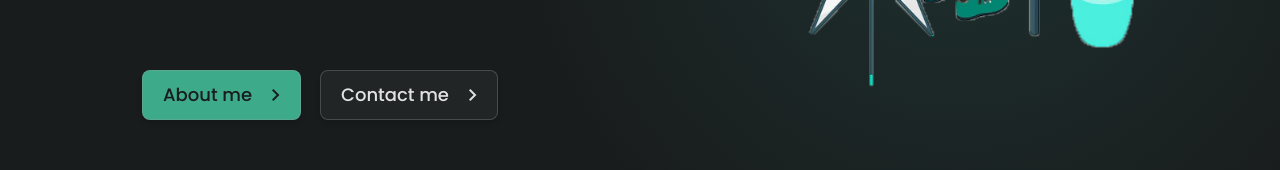
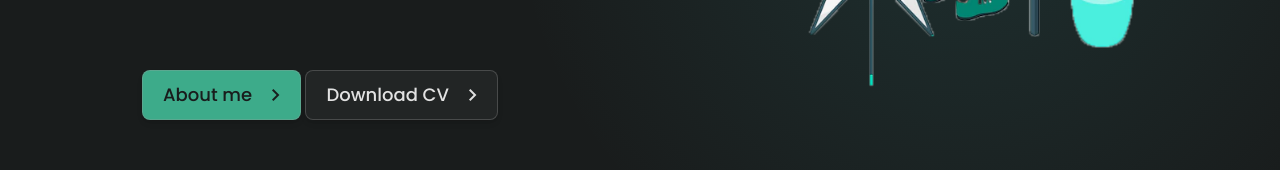
Before and after one commit to Resongeo/resongeo.github.io, a Svelte app: page / in a window 1280 px wide. Shown: the part 541-711 px from the top of the page. Built offline with nearby package versions, Linux system fonts and the light colour scheme.

Commit message:
Download CV option

```diff
--- a/src/lib/PrimaryButton.svelte
+++ /dev/null
@@ -1,14 +0,0 @@
-<script>
-  export let text = ''
-  export let target = '#'
-</script>
-
-<a
-  class="button group rounded-lg bg-primary hover:bg-primary-hover text-default-bg"
-  href={target}
->
-  {text}
-  <span class="material-symbols-outlined ml-3 group-hover:translate-x-1"
-    >chevron_right</span
-  >
-</a>
--- a/src/lib/SecondaryButton.svelte
+++ /dev/null
@@ -1,11 +0,0 @@
-<script>
-  export let text = ''
-  export let target = '#'
-</script>
-
-<a class="button group bg-secondary hover:bg-secondary-hover" href={target}>
-  {text}
-  <span class="material-symbols-outlined ml-3 group-hover:translate-x-1"
-    >chevron_right</span
-  >
-</a>
--- a/src/pages/Header.svelte
+++ b/src/pages/Header.svelte
@@ -1,7 +1,4 @@
 <script>
-  import PrimaryButton from '../lib/PrimaryButton.svelte'
-  import SecondaryButton from '../lib/SecondaryButton.svelte'
-
   const currentDate = new Date()
   const experienceYear = currentDate.getFullYear() - 2020
 
@@ -116,8 +113,19 @@
       </div>
 
       <div class="flex justify-between z-[2]">
-        <PrimaryButton text="About me" target="#about" />
-        <SecondaryButton text="Contact me" target="#contact" />
+        <a class="button group rounded-lg bg-primary hover:bg-primary-hover text-default-bg"
+          href="#about">
+          About me
+          <span class="material-symbols-outlined ml-3 group-hover:translate-x-1"
+            >chevron_right</span
+          >
+        </a>
+        <a href="files/resume_en.pdf" download class="button group bg-secondary hover:bg-secondary-hover">
+          Download CV
+          <span class="material-symbols-outlined ml-3 group-hover:translate-x-1">
+            chevron_right
+          </span>
+        </a>
       </div>
     </div>
 
```
Also changed, not shown: 2 other files (tests, documents, lock files or other folders).
